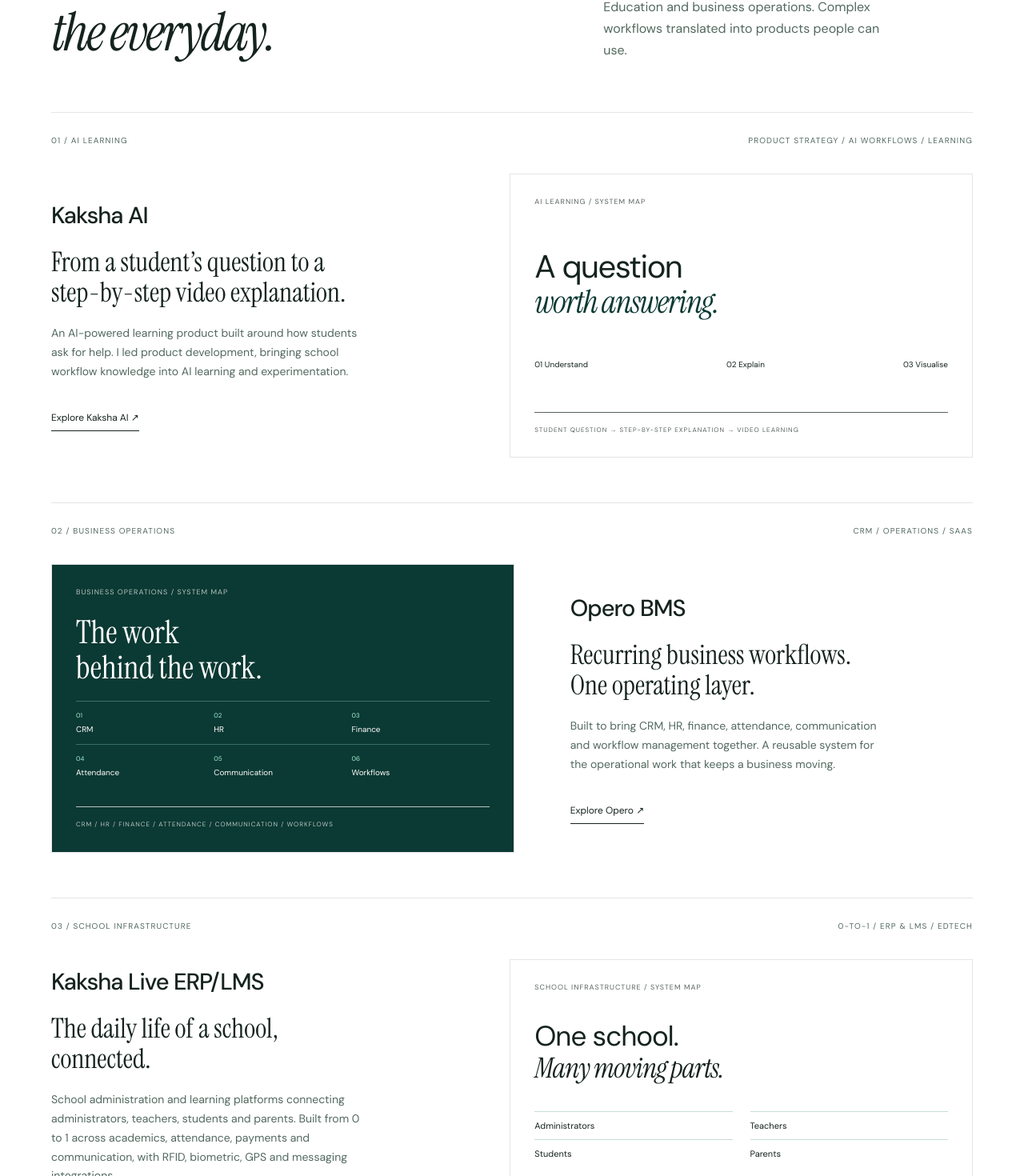
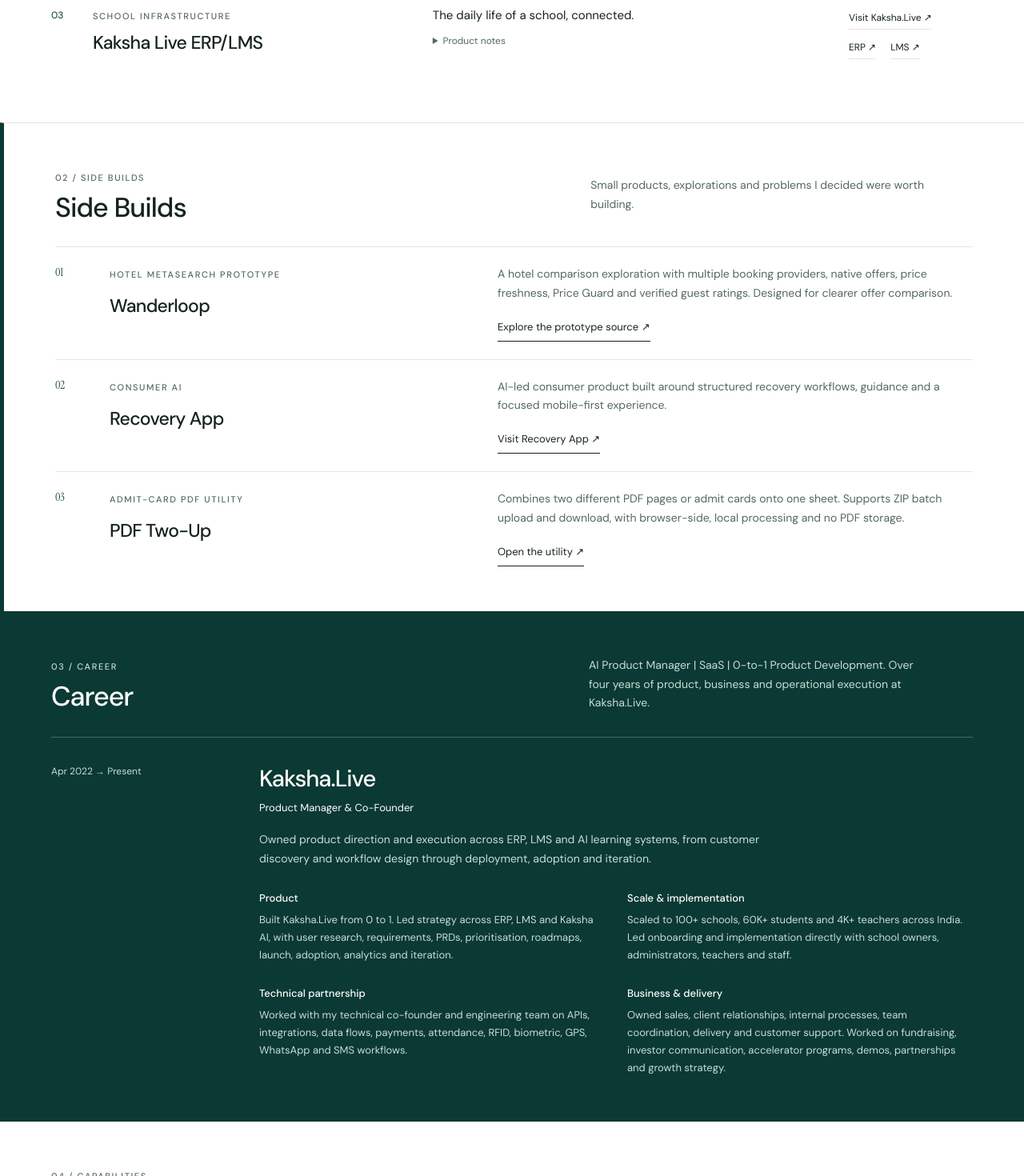
Before and after one commit to shirazhashmi/shirazhashmi.github.io, a React (Vite) app in the folder client/: page / in a window 1280 px wide. Shown: the part 1024-2494 px from the top of the page at 80% size. Built offline with nearby package versions, Linux system fonts and the light colour scheme.

Commit message:
Simplify portfolio sections and show products in a compact index

```diff
--- a/client/src/main.jsx
+++ b/client/src/main.jsx
@@ -13,8 +13,6 @@
       "From a student’s question to a step-by-step video explanation.",
     body: "An AI-powered learning product built around how students ask for help. I led product development, bringing school workflow knowledge into AI learning and experimentation.",
     scope: "Product strategy / AI workflows / Learning",
-    visual: "question",
-    detail: "Student question → Step-by-step explanation → Video learning",
   },
   {
     index: "02",
@@ -25,8 +23,6 @@
     description: "Recurring business workflows. One operating layer.",
     body: "Built to bring CRM, HR, finance, attendance, communication and workflow management together. A reusable system for the operational work that keeps a business moving.",
     scope: "CRM / Operations / SaaS",
-    visual: "operations",
-    detail: "CRM / HR / Finance / Attendance / Communication / Workflows",
   },
   {
     index: "03",
@@ -41,8 +37,6 @@
     description: "The daily life of a school, connected.",
     body: "School administration and learning platforms connecting administrators, teachers, students and parents. Built from 0 to 1 across academics, attendance, payments and communication, with RFID, biometric, GPS and messaging integrations.",
     scope: "0-to-1 / ERP & LMS / EdTech",
-    visual: "school",
-    detail: "Administrators / Teachers / Students / Parents",
   },
 ];
 
@@ -98,24 +92,6 @@
     company: "Kaksha.Live",
     role: "Product Manager & Co-Founder",
     body: "Owned product direction and execution across ERP, LMS and AI learning systems, from customer discovery and workflow design through deployment, adoption and iteration.",
-  },
-  {
-    period: "Dec 2024 → Mar 2025",
-    company: "Digitaleon",
-    role: "Growth Lead",
-    body: "Worked across growth initiatives, customer-facing execution and business development in a digital product environment.",
-  },
-  {
-    period: "Sep 2024 → Dec 2024",
-    company: "Amitoje India",
-    role: "Brand Consultant · Sr. Project Owner",
-    body: "Managed end-to-end execution of branding and retail activation projects, combining project ownership with customer and brand experience work.",
-  },
-  {
-    period: "Sep 2020 → Dec 2020",
-    company: "Zalphius",
-    role: "Head of Design · Internship",
-    body: "Worked across design execution and product-facing visual systems while building early experience in collaborative delivery.",
   },
 ];
 
@@ -192,87 +168,26 @@
 
 function ProductStudy({ product }) {
   return (
-    <article className={`product-study ${product.visual}`}>
-      <div className="study-caption">
-        <span>
-          {product.index} / {product.type}
-        </span>
+    <article className="product-study">
+      <span className="product-number">{product.index}</span>
+      <div className="product-title">
+        <span className="eyebrow">{product.type}</span>
+        <h3>{product.name}</h3>
+      </div>
+      <div className="product-summary">
+        <p>{product.description}</p>
+        <details className="product-details">
+          <summary>Product notes</summary>
+          <p>{product.body}</p>
           <span>{product.scope}</span>
+        </details>
       </div>
-      <div className="study-grid">
-        <div className="study-copy">
-          <h3>{product.name}</h3>
-          <p className="study-deck">{product.description}</p>
-          <p>{product.body}</p>
       <div className="product-links">
         {product.links.map(([label, url]) => (
           <a key={label} href={url} target="_blank" rel="noreferrer">
             {label} <Arrow />
           </a>
         ))}
-          </div>
-        </div>
-        <div
-          className={`study-visual visual-${product.visual}`}
-          aria-label={`${product.name} workflow illustration`}
-        >
-          <span className="visual-label">{product.type} / System map</span>
-          {product.visual === "question" && (
-            <>
-              <div className="question-line">
-                A question
-                <br />
-                <em>worth answering.</em>
-              </div>
-              <div className="learning-flow">
-                <span>01 Understand</span>
-                <span>02 Explain</span>
-                <span>03 Visualise</span>
-              </div>
-            </>
-          )}
-          {product.visual === "operations" && (
-            <>
-              <div className="ops-title">
-                The work
-                <br />
-                behind the work.
-              </div>
-              <div className="ops-grid">
-                {[
-                  "CRM",
-                  "HR",
-                  "Finance",
-                  "Attendance",
-                  "Communication",
-                  "Workflows",
-                ].map((x, i) => (
-                  <span key={x}>
-                    <small>0{i + 1}</small>
-                    {x}
-                  </span>
-                ))}
-              </div>
-            </>
-          )}
-          {product.visual === "school" && (
-            <>
-              <div className="school-title">
-                One school.
-                <br />
-                <em>Many moving parts.</em>
-              </div>
-              <div className="school-flow">
-                {["Administrators", "Teachers", "Students", "Parents"].map(
-                  (x) => (
-                    <span key={x}>{x}</span>
-                  ),
-                )}
-              </div>
-            </>
-          )}
-          <span className="visual-foot">{product.detail}</span>
-        </div>
       </div>
     </article>
   );
@@ -296,7 +211,9 @@
       </a>
       <header className="nav-wrap">
         <a className="identity" href="#top" onClick={() => setMenuOpen(false)}>
-          <span className="identity-photo photo-frame"><img src="/profile.png" alt="" /></span>
+          <span className="identity-photo photo-frame">
+            <img src="/profile.png" alt="" />
+          </span>
           <span>Shiraz Sajid Hashmi</span>
         </a>
         <button
@@ -362,7 +279,9 @@
             </div>
             <div className="hero-side">
               <figure className="portrait">
-                <span className="portrait-photo photo-frame"><img src="/profile.png" alt="Shiraz Sajid Hashmi" /></span>
+                <span className="portrait-photo photo-frame">
+                  <img src="/profile.png" alt="Shiraz Sajid Hashmi" />
+                </span>
                 <figcaption>Product / Systems / Execution</figcaption>
               </figure>
               <p className="hero-lede">
@@ -420,11 +339,7 @@
           <div className="section-head">
             <div>
               <span className="eyebrow">01 / SELECTED PRODUCTS</span>
-              <h2>
-                Built for
-                <br />
-                <em>the everyday.</em>
-              </h2>
+              <h2>Products</h2>
             </div>
             <p>
               Education and business operations. Complex workflows translated
@@ -445,11 +360,7 @@
           <div className="section-head">
             <div>
               <span className="eyebrow">02 / SIDE BUILDS</span>
-              <h2>
-                Room to
-                <br />
-                <em>experiment.</em>
-              </h2>
+              <h2>Side Builds</h2>
             </div>
             <p>
               Small products, explorations and problems I decided were worth
@@ -487,11 +398,7 @@
           <div className="section-head">
             <div>
               <span className="eyebrow">03 / CAREER</span>
-              <h2>
-                Ownership,
-                <br />
-                <em>end to end.</em>
-              </h2>
+              <h2>Career</h2>
             </div>
             <p>
               AI Product Manager | SaaS | 0-to-1 Product Development. Over four
@@ -544,11 +451,7 @@
           <div className="section-head">
             <div>
               <span className="eyebrow">04 / CAPABILITIES</span>
-              <h2>
-                Across the
-                <br />
-                <em>product system.</em>
-              </h2>
+              <h2>Skills & tools</h2>
             </div>
             <p>
               From the problem and the business case to the workflow, the
@@ -569,7 +472,7 @@
           <div className="section-head">
             <div>
               <span className="eyebrow">05 / EDUCATION</span>
-              <h2>Where I learned to build.</h2>
+              <h2>Education</h2>
             </div>
             <p>
               A progression from school and competitive engineering preparation
@@ -616,11 +519,7 @@
           <div className="section-head">
             <div>
               <span className="eyebrow">06 / APPROACH</span>
-              <h2>
-                Less theatre.
-                <br />
-                <em>More product.</em>
-              </h2>
+              <h2>How I work</h2>
             </div>
             <p>
               I like product work close to the ground: talk to users, define the
@@ -674,7 +573,7 @@
           <div className="section-head">
             <div>
               <span className="eyebrow">07 / ENGINEERING</span>
-              <h2>The engineering years still show up.</h2>
+              <h2>Engineering projects</h2>
             </div>
             <p>
               Constraints, interfaces, trade-offs. Turns out software has plenty
@@ -699,7 +598,7 @@
           <div className="section-head">
             <div>
               <span className="eyebrow">08 / PUBLICATIONS</span>
-              <h2>Research, on paper.</h2>
+              <h2>Publications</h2>
             </div>
             <p>
               Three engineering publications from the transition into electric
--- a/client/src/styles.css
+++ b/client/src/styles.css
@@ -313,162 +313,65 @@
   color: var(--muted);
 }
 
-/* Product covers are authored workflow illustrations, not screenshots. */
+/* A compact product index keeps all three products in one desktop view. */
 .product-study {
+  display: grid;
+  grid-template-columns: 28px 1.05fr 1.3fr 155px;
+  align-items: start;
+  gap: 24px;
+  padding: 23px 0;
   border-top: 1px solid var(--line);
-  padding: 28px 0 56px;
 }
-.product-study:last-child {
-  padding-bottom: 0;
+.product-number {
+  color: var(--accent);
+  font-size: 12px;
+  padding-top: 3px;
 }
-.study-caption {
-  display: flex;
-  justify-content: space-between;
-  gap: 20px;
-  font-size: 10px;
-  text-transform: uppercase;
-  letter-spacing: 1.1px;
-  color: var(--muted);
-  margin-bottom: 35px;
+.product-title h3 {
+  margin: 9px 0 0;
+  font-size: 23px;
+  letter-spacing: -0.7px;
+  font-weight: 500;
 }
-.study-grid {
-  display: grid;
-  grid-template-columns: 1fr 1.15fr;
-  gap: 70px;
-  align-items: center;
-}
-.study-copy h3 {
-  font-size: 29px;
-  letter-spacing: -1px;
-  font-weight: 500;
-  margin-bottom: 21px;
-}
-.study-deck {
-  font:
-    34px/1.12 "Instrument Serif",
-    Georgia,
-    serif;
-  margin-bottom: 20px;
-  max-width: 375px;
-}
-.study-copy > p:not(.study-deck) {
-  font-size: 14px;
-  color: var(--muted);
-  max-width: 390px;
-  margin-bottom: 30px;
+.product-summary > p {
+  margin: 0 0 8px;
+  font-size: 15px;
+  line-height: 1.5;
 }
 .product-links {
   display: flex;
-  gap: 22px;
+  gap: 8px 18px;
   flex-wrap: wrap;
+  align-items: start;
 }
 .product-links a {
   font-size: 12px;
   text-decoration: none;
-  border-bottom: 1px solid var(--ink);
-  padding: 8px 0;
+  padding: 6px 0;
+  border-bottom: 1px solid var(--line);
 }
 .product-links a:hover {
-  color: var(--accent);
+  color: #176d5a;
+  border-color: #176d5a;
 }
-.study-visual {
-  padding: 27px 30px;
-  min-height: 355px;
-  display: flex;
-  flex-direction: column;
-  justify-content: space-between;
+.product-details summary {
+  cursor: pointer;
+  color: var(--muted);
+  font-size: 12px;
+  padding: 5px 0;
 }
-.visual-label,
-.visual-foot {
-  font-size: 9px;
-  text-transform: uppercase;
-  letter-spacing: 1px;
-  line-height: 1.7;
+.product-details p {
+  font-size: 13px;
+  color: var(--muted);
+  margin: 12px 0;
 }
-.visual-label {
-  opacity: 0.7;
+.product-details > span {
+  font-size: 10px;
+  color: var(--muted);
 }
-.visual-foot {
-  border-top: 1px solid currentColor;
-  padding-top: 15px;
-  opacity: 0.7;
-  font-size: 8px;
-}
-.visual-question {
-  background: #ffffff;
-}
-.question-line {
-  font-size: 40px;
-  letter-spacing: -1.5px;
-  line-height: 1.1;
-  margin: 25px 0;
-}
-.question-line em {
-  color: var(--accent);
-}
-.learning-flow {
-  display: flex;
-  justify-content: space-between;
-  gap: 12px;
-  margin-bottom: 28px;
-  font-size: 10px;
-}
-.visual-operations {
-  background: var(--accent);
-  color: var(--paper);
-}
-.ops-title {
-  font:
-    40px/1.1 "Instrument Serif",
-    Georgia,
-    serif;
-  margin: 20px 0;
-}
-.ops-grid {
-  display: grid;
-  grid-template-columns: repeat(3, 1fr);
-  margin-bottom: 24px;
-}
-.ops-grid span {
-  border-top: 1px solid #397067;
-  padding: 12px 6px 12px 0;
-  display: flex;
-  flex-direction: column;
-  gap: 6px;
-  font-size: 10px;
-}
-.ops-grid small {
-  color: #a7f1d7;
-  font-size: 8px;
-}
-.operations .study-copy {
-  order: 2;
-}
-.operations .study-visual {
-  order: 1;
-}
-.operations .study-grid {
-  grid-template-columns: 1.15fr 1fr;
-}
-.visual-school {
-  background: #ffffff;
-}
-.school-title {
-  font-size: 35px;
-  line-height: 1.15;
-  letter-spacing: -1px;
-  margin: 20px 0;
-}
-.school-flow {
-  display: grid;
-  grid-template-columns: 1fr 1fr;
-  gap: 0 22px;
-  margin-bottom: 25px;
-}
-.school-flow span {
-  font-size: 11px;
-  border-top: 1px solid #c6ded7;
-  padding: 10px 0;
+.product-details summary:focus-visible {
+  outline: 2px solid #38c7a6;
+  outline-offset: 4px;
 }
 
 .side-builds {
@@ -1221,12 +1124,267 @@
 }
 
 /* Crop the supplied landscape in the layout, preserving the original photo. */
-.photo-frame { position: relative; display: block; overflow: hidden; flex: none; }
-.photo-frame img { position: absolute; inset: 0; width: 100%; height: 100%; max-width: none; object-fit: cover; object-position: 72% 40%; transform: scale(1.4); transform-origin: 72% 40%; }
-.identity-photo { width: 36px; height: 36px; border-radius: 50%; }
-.identity-photo img { object-position: 72% 22%; transform: scale(2.1); transform-origin: 72% 22%; }
-.study-visual { border: 1px solid var(--line); }
-.visual-operations, .career-block, .contact-block, footer { background: var(--accent); }
-.primary-btn { background: var(--accent); border-color: var(--accent); }
-.primary-btn:hover { background: #176d5a; border-color: #176d5a; }
-a:focus-visible, button:focus-visible { outline-color: #38c7a6; }
+.photo-frame {
+  position: relative;
+  display: block;
+  overflow: hidden;
+  flex: none;
+}
+.photo-frame img {
+  position: absolute;
+  inset: 0;
+  width: 100%;
+  height: 100%;
+  max-width: none;
+  object-fit: cover;
+  object-position: 72% 40%;
+  transform: scale(1.4);
+  transform-origin: 72% 40%;
+}
+.identity-photo {
+  width: 36px;
+  height: 36px;
+  border-radius: 50%;
+}
+.identity-photo img {
+  object-position: 72% 22%;
+  transform: scale(2.1);
+  transform-origin: 72% 22%;
+}
+.study-visual {
+  border: 1px solid var(--line);
+}
+.visual-operations,
+.career-block,
+.contact-block,
+footer {
+  background: var(--accent);
+}
+.primary-btn {
+  background: var(--accent);
+  border-color: var(--accent);
+}
+.primary-btn:hover {
+  background: #176d5a;
+  border-color: #176d5a;
+}
+a:focus-visible,
+button:focus-visible {
+  outline-color: #38c7a6;
+}
+
+/* Section rhythm: concise titles, visible boundaries and fewer decorative beats. */
+.section-block {
+  padding-top: 56px;
+  padding-bottom: 56px;
+}
+.section-head {
+  gap: 48px;
+  margin-bottom: 30px;
+  align-items: center;
+}
+.section-head h2 {
+  font-size: 34px;
+  line-height: 1.1;
+  letter-spacing: -1px;
+  margin-top: 10px;
+}
+.section-head > p {
+  font-size: 14px;
+  max-width: 420px;
+}
+.hero {
+  padding-top: 26px;
+}
+.hero-grid {
+  padding: 36px 0 40px;
+  gap: 65px;
+}
+.hero h1 {
+  font-size: 68px;
+  letter-spacing: -3px;
+}
+.positioning {
+  margin-bottom: 20px;
+}
+.portrait {
+  margin-bottom: 18px;
+}
+.hero-lede {
+  font-size: 16px;
+  margin-bottom: 18px;
+}
+.impact-strip {
+  padding: 22px 0;
+}
+.impact-strip strong {
+  font-size: 30px;
+}
+#work {
+  border-top: 2px solid var(--accent);
+}
+.side-builds {
+  border-top: 1px solid var(--line);
+  border-left: 5px solid var(--accent);
+}
+.side-row {
+  padding: 22px 0;
+}
+.side-row h3 {
+  font-size: 23px;
+}
+.career-block {
+  border-top: 0;
+}
+.skills-block {
+  border-top: 0;
+  border-bottom: 2px solid var(--accent);
+}
+#journey {
+  border-top: 0;
+}
+.approach-block {
+  border-top: 2px solid var(--accent);
+  border-bottom: 2px solid var(--accent);
+}
+.principles {
+  grid-template-columns: 1fr 1fr;
+  gap: 0 40px;
+}
+.principle {
+  display: grid;
+  grid-template-columns: 24px 90px 1fr;
+  gap: 16px;
+  padding: 18px 0;
+  align-items: baseline;
+}
+.principle h3 {
+  font-size: 17px;
+  margin: 0;
+}
+.principle p {
+  font-size: 13px;
+}
+.about-grid h2 {
+  font-size: 38px;
+}
+.other-side {
+  border-left: 5px solid var(--accent);
+}
+.other-inner h2 {
+  font-size: 38px;
+}
+.contact-block {
+  padding-top: 56px;
+}
+.contact-block h2 {
+  font-size: 60px;
+}
+.contact-bottom {
+  margin-top: 45px;
+}
+@media (max-width: 1050px) {
+  .product-study {
+    grid-template-columns: 24px 1fr 1.2fr 120px;
+    gap: 18px;
+  }
+  .hero h1 {
+    font-size: 56px;
+  }
+  .principle {
+    grid-template-columns: 20px 1fr;
+    gap: 12px;
+  }
+  .principle p {
+    grid-column: 2;
+  }
+}
+@media (max-width: 760px) {
+  .section-block {
+    padding-top: 38px;
+    padding-bottom: 38px;
+  }
+  .section-head {
+    gap: 14px;
+    margin-bottom: 24px;
+  }
+  .section-head h2 {
+    font-size: 30px;
+  }
+  .hero-grid {
+    padding: 28px 0;
+    gap: 28px;
+  }
+  .hero h1 {
+    font-size: clamp(44px, 11.5vw, 68px);
+  }
+  .product-study {
+    grid-template-columns: 22px 1fr;
+    gap: 12px 16px;
+    padding: 20px 0;
+  }
+  .product-title h3 {
+    font-size: 23px;
+  }
+  .product-summary,
+  .product-links {
+    grid-column: 2;
+  }
+  .product-summary > p {
+    font-size: 14px;
+  }
+  .product-links {
+    gap: 18px;
+  }
+  .side-builds,
+  .other-side {
+    border-left-width: 3px;
+  }
+  .principles {
+    grid-template-columns: 1fr;
+  }
+  .principle {
+    grid-template-columns: 22px 85px 1fr;
+  }
+  .principle p {
+    grid-column: auto;
+  }
+  .about-grid h2,
+  .other-inner h2 {
+    font-size: 32px;
+  }
+  .contact-block h2 {
+    font-size: 48px;
+  }
+}
+@media (max-width: 760px) {
+  #work {
+    padding-top: 26px;
+    padding-bottom: 26px;
+  }
+  #work .section-head {
+    gap: 10px;
+    margin-bottom: 18px;
+  }
+  #work .section-head > p {
+    font-size: 13px;
+    line-height: 1.5;
+  }
+  .product-study {
+    padding: 16px 0;
+    gap: 6px 16px;
+  }
+  .product-title .eyebrow {
+    font-size: 9px;
+  }
+  .product-title h3 {
+    margin-top: 5px;
+  }
+  .product-summary > p {
+    margin-bottom: 3px;
+    line-height: 1.4;
+  }
+  .product-details summary {
+    padding: 3px 0;
+  }
+}
```
Also changed, not shown: 1 other file (tests, documents, lock files or other folders). Lines whose indentation alone changed are shown as unchanged.
